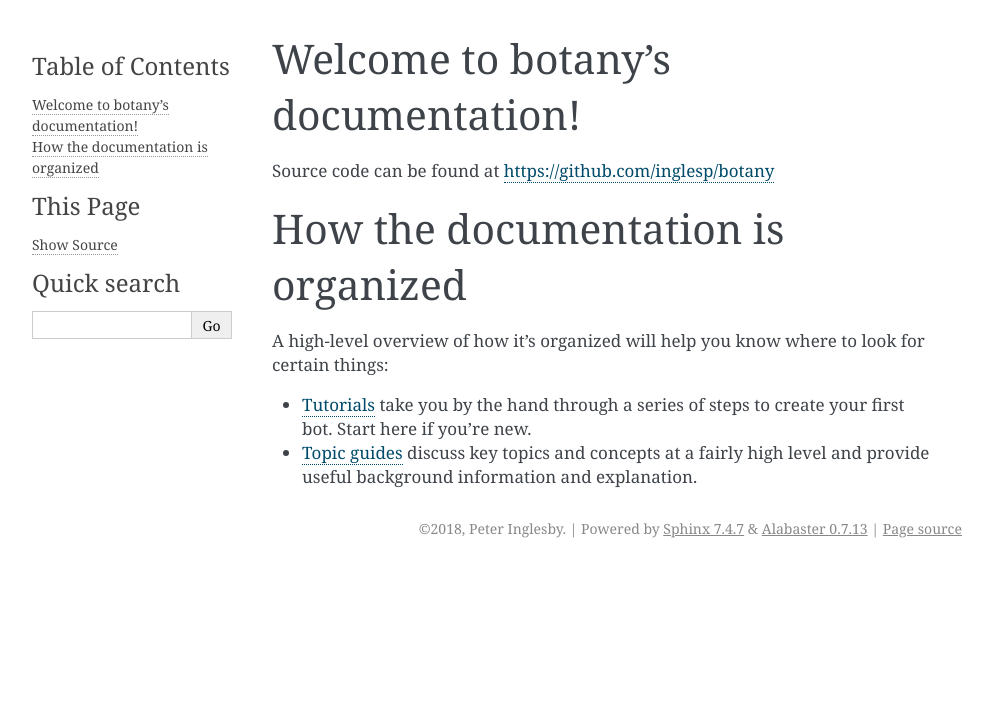
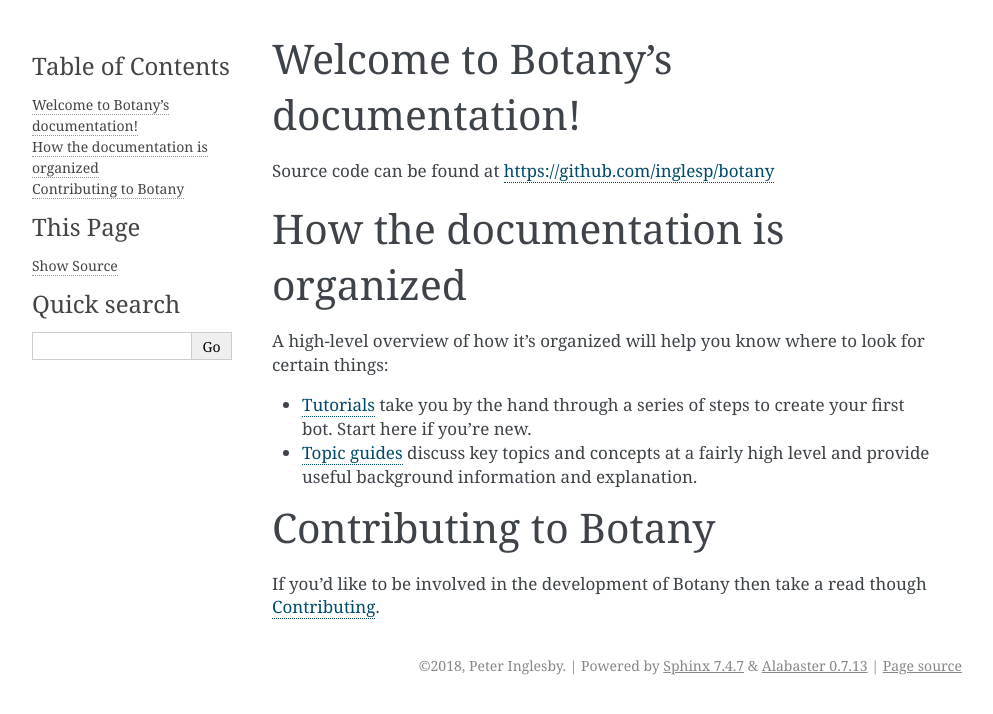
Before and after one commit to inglesp/botany, a Sphinx documentation site: the page built from docs/index.rst, in a window 1280 px wide. Shown: the top 714 px of the page, without its empty margins (148-1141 px from the left). Built offline with Sphinx 7.4.7, drawn with Linux system fonts in a browser that asks for light colours.

Commit message:
Add section for contributing to Botany

```diff
--- a/docs/index.rst
+++ b/docs/index.rst
@@ -3,7 +3,7 @@
    You can adapt this file completely to your liking, but it should at least
    contain the root `toctree` directive.
 
-Welcome to botany's documentation!
+Welcome to Botany's documentation!
 ==================================
 
 Source code can be found at https://github.com/inglesp/botany
@@ -28,3 +28,10 @@ will help you know where to look for certain things:
 .. * :doc:`How-to guides </howto/index>` are recipes. They guide you through the
   steps involved in addressing key problems and use-cases. They are more
   advanced than tutorials and assume some knowledge of how Django works.
+
+
+Contributing to Botany
+======================
+
+If you'd like to be involved in the development of Botany then take a read though
+:doc:`Contributing </internals/index>`.
--- /dev/null
+++ b/docs/internals/contributing.rst
@@ -0,0 +1,3 @@
+======================
+Conrtibuting to Botany
+======================
```
Also changed, not shown: docs/internals/index.rst (added, +10 -0 lines).
